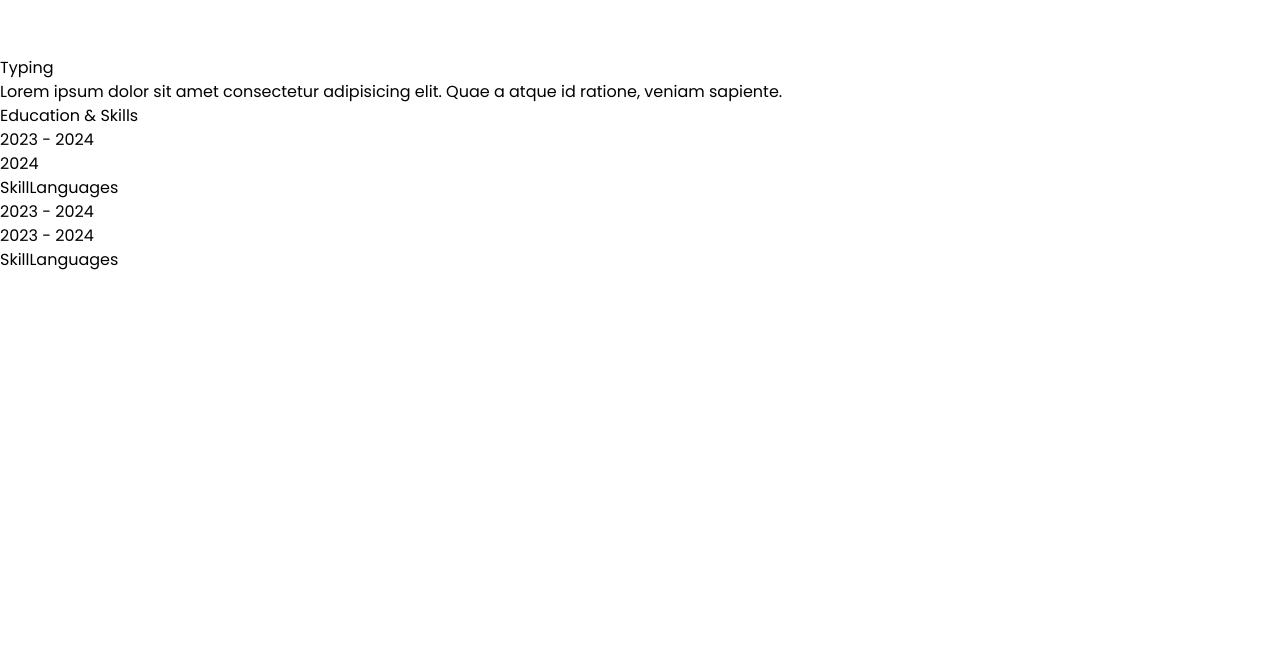
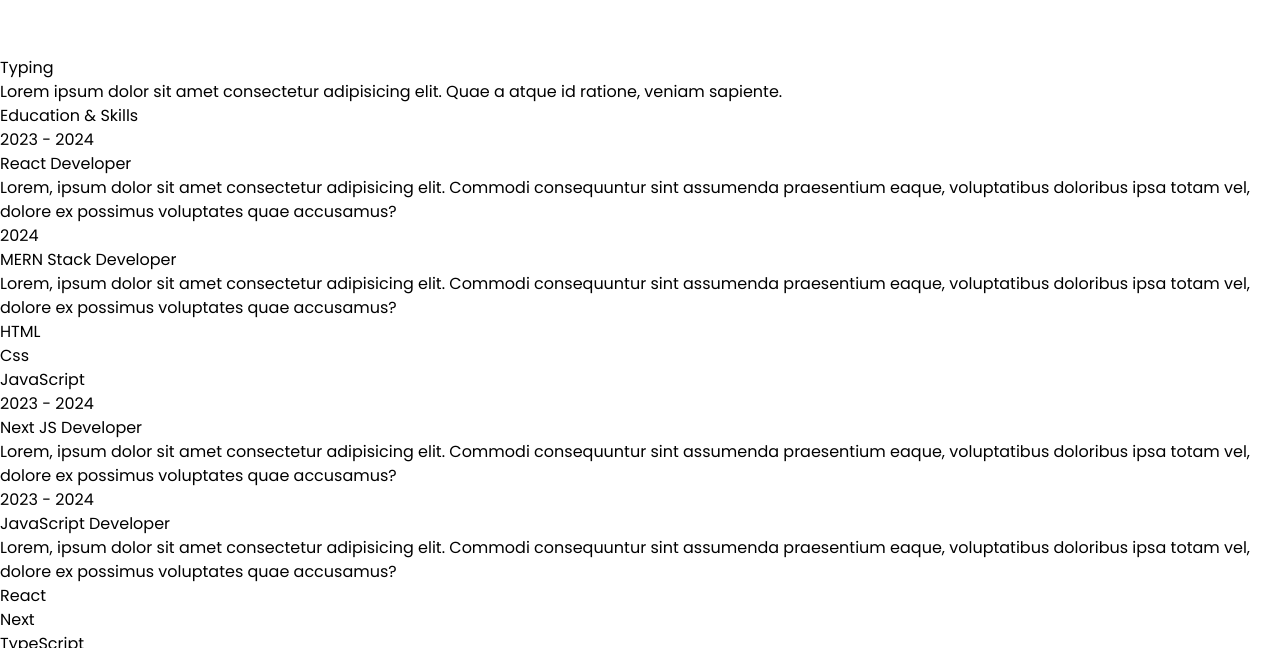
Before and after one commit to HasanCoder66/PORTFOLIO_NEXTJS, a Next.js app in the folder my-portfolio/: page / in a window 1280 px wide. Shown: the part 11352-12000 px from the top of the page. Before the commit the page ends 11624 px from the top, so only its background shows below. Built offline with nearby package versions, Linux system fonts and the light colour scheme.

Commit message:
done almost 1:21:27

```diff
--- a/my-portfolio/Components/About.tsx
+++ b/my-portfolio/Components/About.tsx
@@ -1,6 +1,7 @@
 import { ArrowDownTrayIcon } from "@heroicons/react/20/solid";
 import Image from "next/image";
 import React from "react";
+import portfolioImg from '../public/images/portfolio.jpg'
 
 const About = () => {
   return (
@@ -28,7 +29,8 @@ const About = () => {
         </div>
         <div className="w-[500px] h-[500px] relative lg:w-[500px] lg:h-[500px] mx-auto md:mx-0 mt-[2rem] lg:mt-0 ">
           <Image
-            src="/images/about.jpg"
+            // src="/images/about.jpg"
+            src={portfolioImg}
             alt="User"
             layout="fill"
             objectFit="contain"
--- a/my-portfolio/Components/Hero.tsx
+++ b/my-portfolio/Components/Hero.tsx
@@ -29,8 +29,8 @@ const Hero = () => {
             </div>
             <div className='w-[500px] hidden bg-[#55e6a5] relative lg:flex items-center rounded-full h-[500px] '>
                 <Image
-                // src={youtubeImg}
-                src="/images/u1.jpg"
+                src={youtubeImg}
+                // src="/images/u1.jpg"
                  alt="User" layout="fill" className="object-cover rounded-full" />
             </div>
         </div>
--- a/my-portfolio/Components/SkillLanguages.tsx
+++ b/my-portfolio/Components/SkillLanguages.tsx
@@ -1,9 +1,54 @@
-import React from 'react'
+import React from "react";
 
-const SkillLanguages = () => {
-  return (
-    <div>SkillLanguages</div>
-  )
+interface Props {
+  skill1: string;
+  skill2: string;
+  skill3: string;
+  level1: string;
+  level2: string;
+  level3: string;
 }
 
-export default SkillLanguages
+const SkillLanguages = ({
+  skill1,
+  skill2,
+  skill3,
+  level1,
+  level2,
+  level3,
+}: Props) => {
+  return (
+    <div>
+
+      <div className="relative mb-[3rem]">
+        <h1 className="p-5 w-[100%] uppercase bg-gray-800 rounded-sm text-white text-[20px] font-bold   ">
+          {skill1}
+        </h1>
+        <span
+          className={`${level1} bottom-0 h-[6px] absolute bg-[#55e6a5]  `}
+        ></span>
+      </div>
+
+      <div className="relative mb-[3rem]">
+        <h1 className="p-5 w-[100%] uppercase bg-gray-800 rounded-sm text-white text-[20px] font-bold   ">
+          {skill2}
+        </h1>
+        <span
+          className={`${level2} bottom-0 h-[6px] absolute bg-[#55e6a5]  `}
+        ></span>
+      </div>
+
+      <div className="relative mb-[3rem]">
+        <h1 className="p-5 w-[100%] uppercase bg-gray-800 rounded-sm text-white text-[20px] font-bold   ">
+          {skill3}
+        </h1>
+        <span
+          className={`${level3} bottom-0 h-[6px] absolute bg-[#55e6a5]  `}
+        ></span>
+      </div>
+
+    </div>
+  );
+};
+
+export default SkillLanguages;
--- a/my-portfolio/Components/Skills.tsx
+++ b/my-portfolio/Components/Skills.tsx
@@ -11,7 +11,7 @@ const Skills = () => {
           Education & <span className="text-yellow-400">Skills</span>
         </h1>
 
-      <div className="pt-[4rem] md:pt-[8rem] mx-auto h-[88%] grid grid-cols-1 md:grid-cols-2  gap-[2rem]items-center ">
+      <div className="w-[80%] mx-auto pt-[4rem] md:pt-[8rem] grid grid-cols-1 md:grid-cols-2  gap-[2rem] items-center">
         <div>
           <SkillsItem title="React Developer" year="2023 - 2024" />
           <SkillsItem title="MERN Stack Developer" year="2024" />
--- a/my-portfolio/Components/SkillsItem.tsx
+++ b/my-portfolio/Components/SkillsItem.tsx
@@ -10,6 +10,12 @@ const SkillsItem = ({title, year}:props) => {
   return (
     <div className='mb-[4rem] md:mb-[8rem]'>
       <span className='px-[2rem] text-[#55e6a5] py-[0.9rem] font-bold text-[10px] border-[2px] border-[#55e6a5]'> {year}</span>
+      <h1 className='mt-[2rem] uppercase font-semibold mb-[1rem] sm:text-[25px] md:text-[30px] text-white'>
+        {title}
+      </h1>
+      <p className="font-normal text-[#aaaaaa] w-[88%] text-[17px] opacity-80">
+        Lorem, ipsum dolor sit amet consectetur adipisicing elit. Commodi consequuntur sint assumenda praesentium eaque, voluptatibus doloribus ipsa totam vel, dolore ex possimus voluptates quae accusamus?
+      </p>
     </div>
   )
 }
```
Also changed, not shown: my-portfolio/public/images/portfolio.jpg (added).
